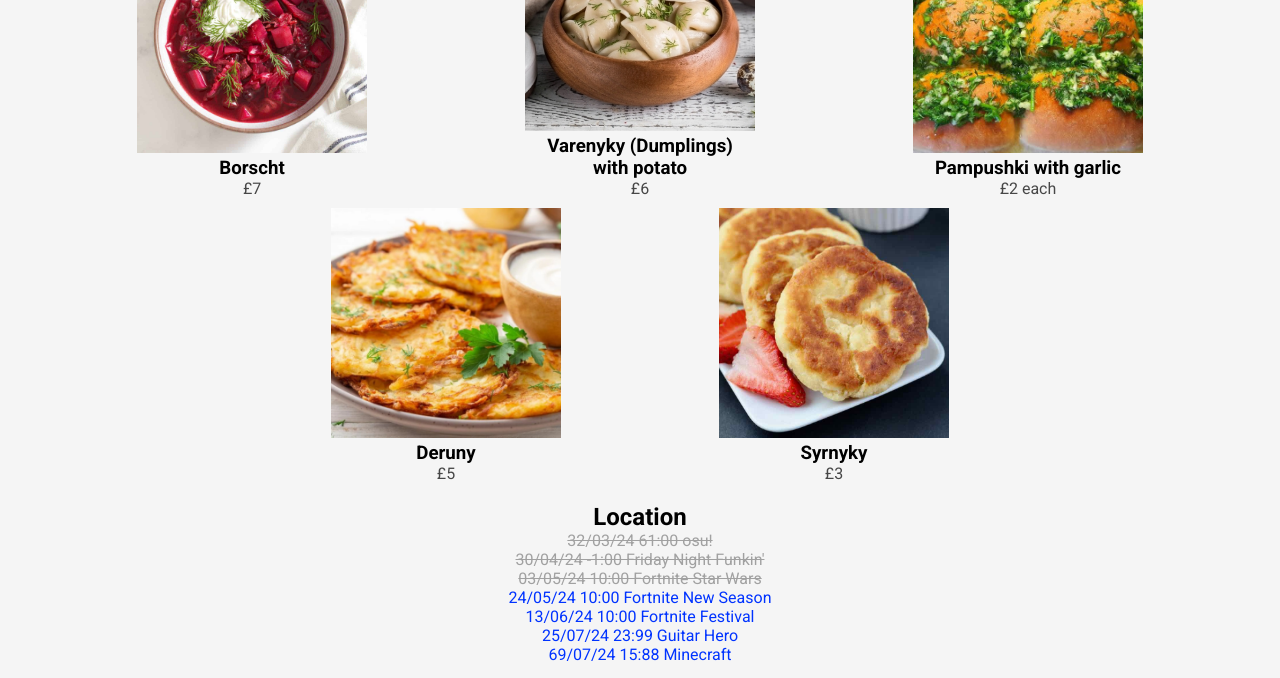
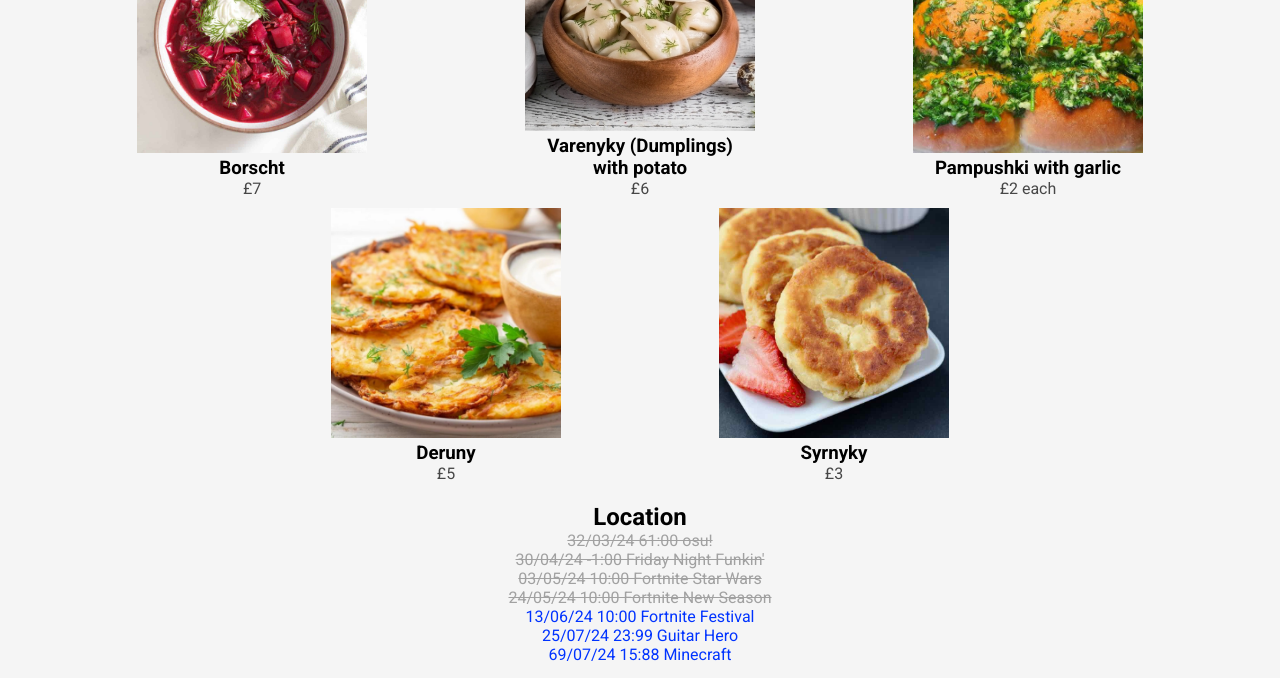
Before and after one commit to Andrii-Avramenko/buisness-website, a plain HTML site: page index.html in a window 1280 px wide. Shown: the part 614-1292 px from the top of the page. Drawn offline with Linux system fonts and the light colour scheme.

Commit message:
Update index.html

```diff
--- a/index.html
+++ b/index.html
@@ -58,7 +58,7 @@
         <li class="was">32/03/24 61:00 osu!</li>
         <li class="was">30/04/24 -1:00 Friday Night Funkin'</li>
         <li class="was">03/05/24 10:00 Fortnite Star Wars</li>
-        <li class="gonna">24/05/24 10:00 Fortnite New Season</li>
+        <li class="was">24/05/24 10:00 Fortnite New Season</li>
         <li class="gonna">13/06/24 10:00 Fortnite Festival</li>
         <li class="gonna">25/07/24 23:99 Guitar Hero</li>
         <li class="gonna">69/07/24 15:88 Minecraft</li>
```
